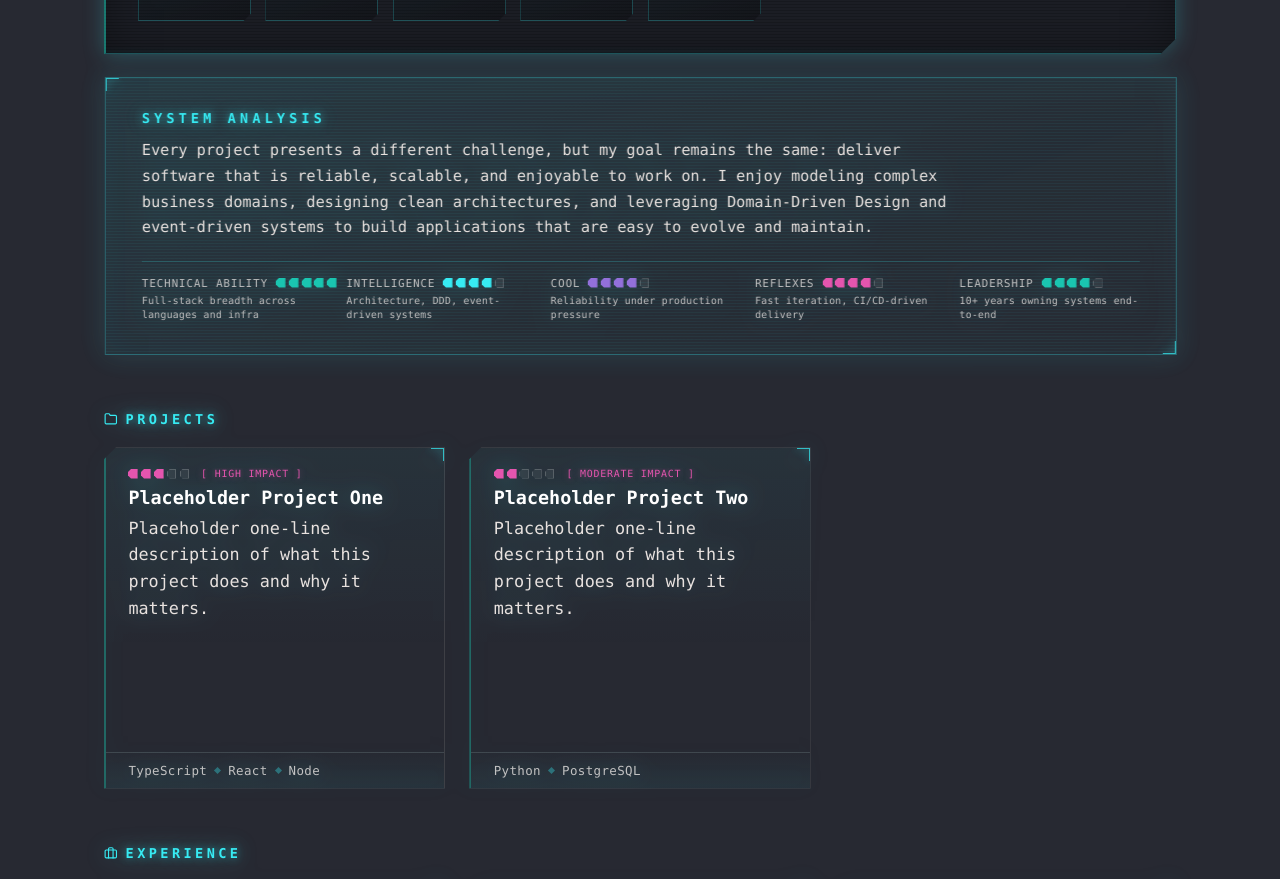
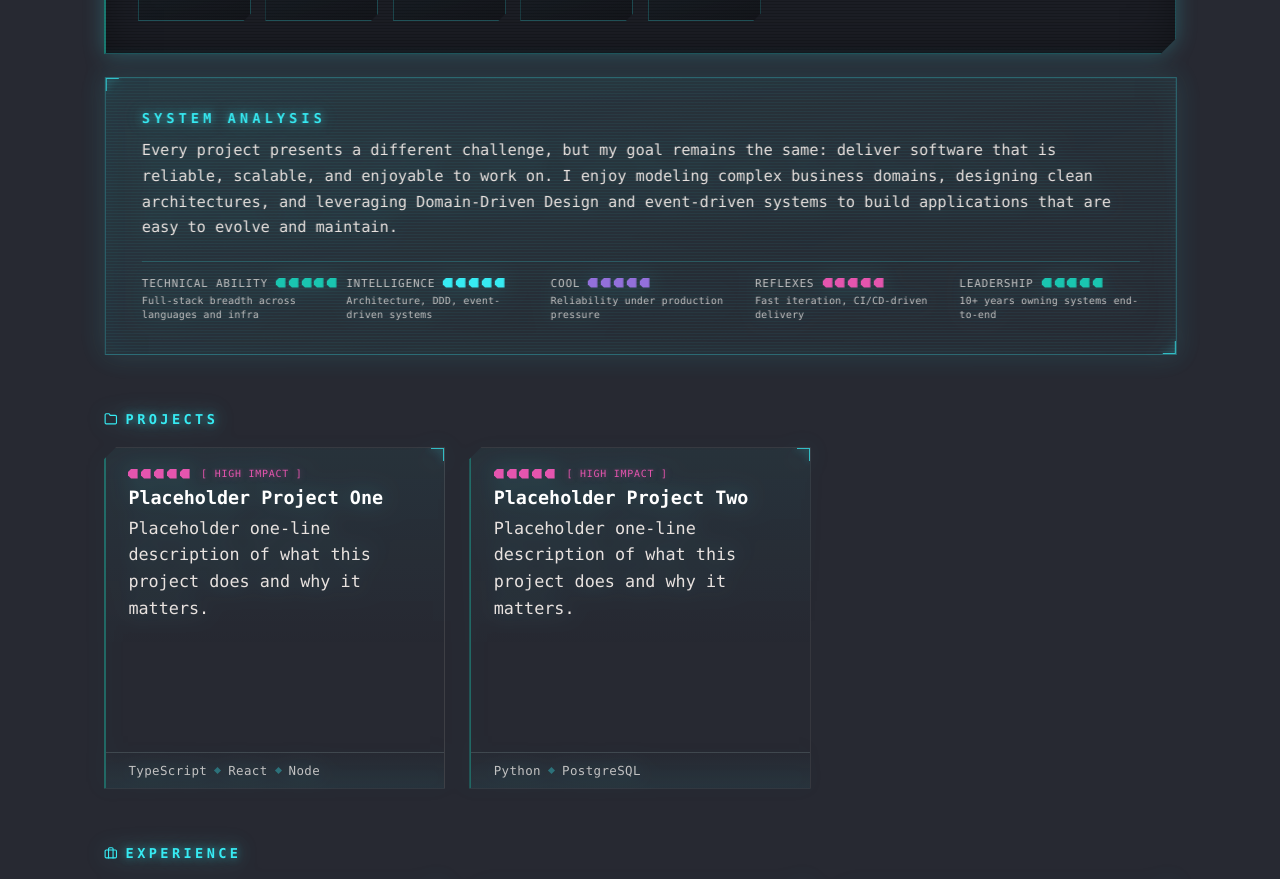
Before and after one commit to Lesnock/lesnock.github.io, a React (Vite) app: page /tmp/claude-1000/-home-caio-dev-portfolio/e243ade9-11c1-4469-8919-e283bc4bb248/scratchpad/hero-1.png in a window 1280 px wide. Shown: the part 1160-2039 px from the top of the page. Built offline with nearby package versions, Linux system fonts and the light colour scheme.

Commit message:
high stats

```diff
--- a/src/i18n/translations.ts
+++ b/src/i18n/translations.ts
@@ -115,10 +115,10 @@ export const translations: Record<Language, TranslationDict> = {
         'Every project presents a different challenge, but my goal remains the same: deliver software that is reliable, scalable, and enjoyable to work on. I enjoy modeling complex business domains, designing clean architectures, and leveraging Domain-Driven Design and event-driven systems to build applications that are easy to evolve and maintain.',
       systemAnalysisAttributes: [
         { label: 'Technical Ability', value: 5, max: 5, hint: 'Full-stack breadth across languages and infra' },
-        { label: 'Intelligence', value: 4, max: 5, hint: 'Architecture, DDD, event-driven systems' },
-        { label: 'Cool', value: 4, max: 5, hint: 'Reliability under production pressure' },
-        { label: 'Reflexes', value: 4, max: 5, hint: 'Fast iteration, CI/CD-driven delivery' },
-        { label: 'Leadership', value: 4, max: 5, hint: '10+ years owning systems end-to-end' },
+        { label: 'Intelligence', value: 5, max: 5, hint: 'Architecture, DDD, event-driven systems' },
+        { label: 'Cool', value: 5, max: 5, hint: 'Reliability under production pressure' },
+        { label: 'Reflexes', value: 5, max: 5, hint: 'Fast iteration, CI/CD-driven delivery' },
+        { label: 'Leadership', value: 5, max: 5, hint: '10+ years owning systems end-to-end' },
       ],
       projectsAria: 'Projects',
       projectsLabel: 'Projects',
@@ -132,7 +132,7 @@ export const translations: Record<Language, TranslationDict> = {
           stack: 'TypeScript · React · Node',
           details:
             'Placeholder expanded write-up of Project One — the problem it solved, the approach taken, and the outcome or impact once shipped.',
-          difficulty: 3,
+          difficulty: 5,
           impact: 'High Impact',
         },
         {
@@ -142,8 +142,8 @@ export const translations: Record<Language, TranslationDict> = {
           stack: 'Python · PostgreSQL',
           details:
             'Placeholder expanded write-up of Project Two — the problem it solved, the approach taken, and the outcome or impact once shipped.',
-          difficulty: 2,
-          impact: 'Moderate Impact',
+          difficulty: 5,
+          impact: 'High Impact',
         },
       ],
       experience: [
@@ -246,10 +246,10 @@ export const translations: Record<Language, TranslationDict> = {
         'Cada projeto apresenta um desafio diferente, mas meu objetivo continua o mesmo: entregar software confiável, escalável e agradável de se trabalhar. Gosto de modelar domínios de negócio complexos, projetar arquiteturas limpas e utilizar Domain-Driven Design e sistemas orientados a eventos para construir aplicações fáceis de evoluir e manter.',
       systemAnalysisAttributes: [
         { label: 'Habilidade Técnica', value: 5, max: 5, hint: 'Amplitude full-stack em linguagens e infraestrutura' },
-        { label: 'Inteligência', value: 4, max: 5, hint: 'Arquitetura, DDD, sistemas orientados a eventos' },
-        { label: 'Sangue-Frio', value: 4, max: 5, hint: 'Confiabilidade sob pressão em produção' },
-        { label: 'Reflexos', value: 4, max: 5, hint: 'Iteração rápida, entrega orientada a CI/CD' },
-        { label: 'Liderança', value: 4, max: 5, hint: 'Mais de 10 anos responsável por sistemas de ponta a ponta' },
+        { label: 'Inteligência', value: 5, max: 5, hint: 'Arquitetura, DDD, sistemas orientados a eventos' },
+        { label: 'Sangue-Frio', value: 5, max: 5, hint: 'Confiabilidade sob pressão em produção' },
+        { label: 'Reflexos', value: 5, max: 5, hint: 'Iteração rápida, entrega orientada a CI/CD' },
+        { label: 'Liderança', value: 5, max: 5, hint: 'Mais de 10 anos responsável por sistemas de ponta a ponta' },
       ],
       projectsAria: 'Projetos',
       projectsLabel: 'Projetos',
@@ -263,7 +263,7 @@ export const translations: Record<Language, TranslationDict> = {
           stack: 'TypeScript · React · Node',
           details:
             'Descrição expandida placeholder do Projeto Um — o problema resolvido, a abordagem adotada e o resultado ou impacto após o lançamento.',
-          difficulty: 3,
+          difficulty: 5,
           impact: 'Alto Impacto',
         },
         {
@@ -273,8 +273,8 @@ export const translations: Record<Language, TranslationDict> = {
           stack: 'Python · PostgreSQL',
           details:
             'Descrição expandida placeholder do Projeto Dois — o problema resolvido, a abordagem adotada e o resultado ou impacto após o lançamento.',
-          difficulty: 2,
-          impact: 'Impacto Moderado',
+          difficulty: 5,
+          impact: 'Alto Impacto',
         },
       ],
       experience: [
--- a/src/portfolio/SystemAnalysisPanel.module.css
+++ b/src/portfolio/SystemAnalysisPanel.module.css
@@ -119,7 +119,6 @@
 .body {
   position: relative;
   margin: 0;
-  max-width: 90ch;
   color: var(--color-text-secondary);
   font-size: 0.95rem;
   line-height: 1.7;
```
